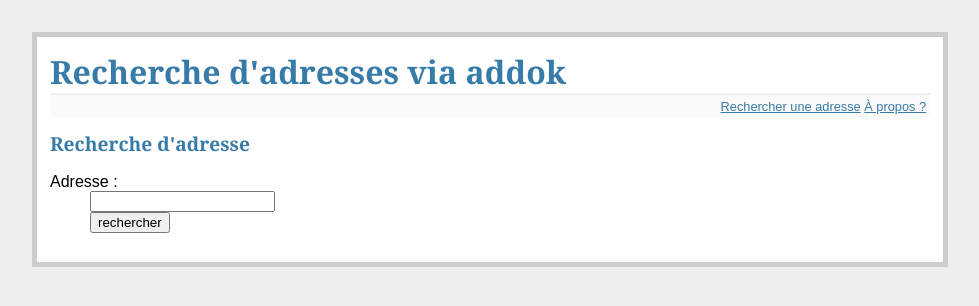
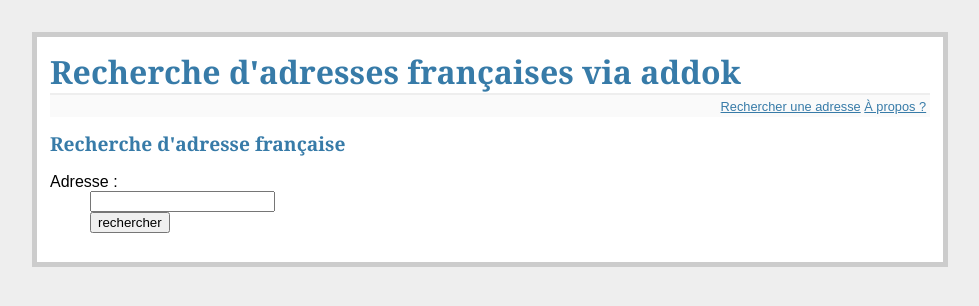
Before and after one commit to danieljakots/fladdok2map, a Flask app: page / in a window 1280 px wide. Shown: the top 306 px of the page, without its empty margins (150-1129 px from the left). Run offline with Flask 2, Linux system fonts and the light colour scheme; parts of the project's set-up code (start-up, migrations or seed data) failed here and were passed over.

Commit message:
be explicit that the lookup can be done only on French addresses

```diff
--- a/fladdok2map/templates/layout.html
+++ b/fladdok2map/templates/layout.html
@@ -2,7 +2,7 @@
 <title>Addok2map</title>
 <link rel="stylesheet" type="text/css" href="{{ url_for('static', filename='style.css') }}">
 <div class="page">
-  <h1>Recherche d'adresses via addok</h1>
+  <h1>Recherche d'adresses françaises via addok</h1>
   <div class="metanav">
     <a href="{{ url_for('recherche') }}">Rechercher une adresse</a>
     <a href="{{ url_for('apropos') }}">À propos ?</a>
--- a/fladdok2map/templates/recherche.html
+++ b/fladdok2map/templates/recherche.html
@@ -1,6 +1,6 @@
 {% extends "layout.html" %}
 {% block body %}
-  <h2>Recherche d'adresse</h2>
+  <h2>Recherche d'adresse française</h2>
   <form action="{{ url_for('resultats') }}" method="post">
     <dl>
       <dt>Adresse :
```
